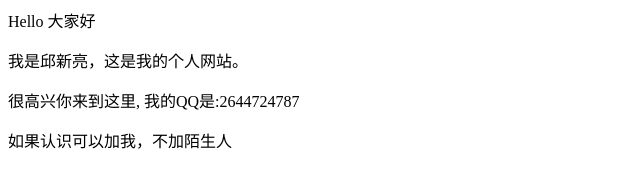
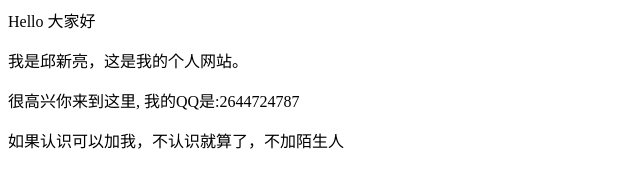
Before and after one commit to QSkele/QSkele.github.io, a plain HTML site: page index.html in a window 1280 px wide. Shown: the whole page, without its empty margins (0-640 px from the left). Drawn offline with Linux system fonts and the light colour scheme.

Commit message:
Update index.html

```diff
--- a/index.html
+++ b/index.html
@@ -1,4 +1,4 @@
 <p>Hello 大家好</p>
 <p>我是邱新亮，这是我的个人网站。 </p>
 <p>很高兴你来到这里, 我的QQ是:2644724787</p>
-<p>如果认识可以加我，不加陌生人</p>
+<p>如果认识可以加我，不认识就算了，不加陌生人</p>
```
